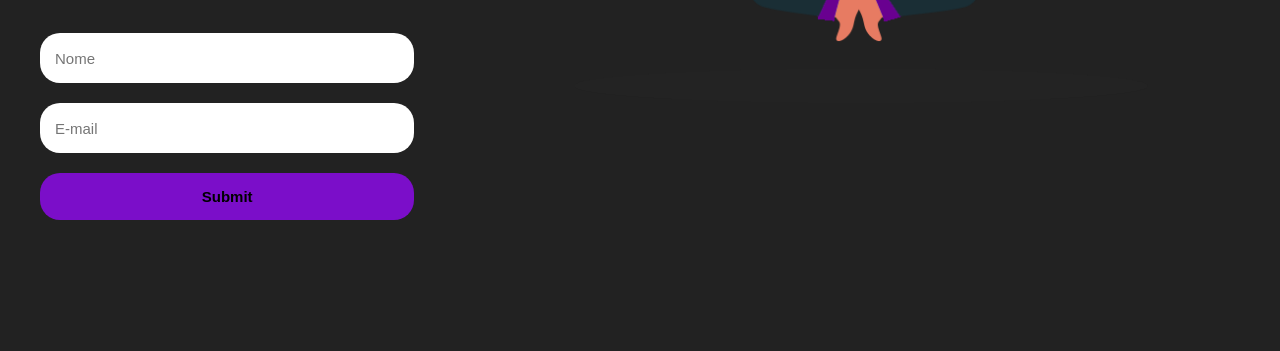
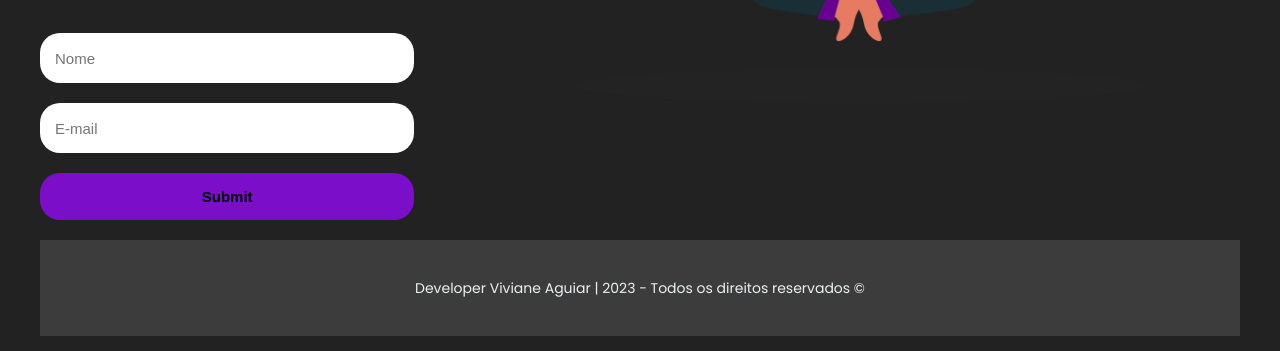
Before and after one commit to vivianezzt/revisao_git, a plain HTML site: page git/lading-page/index.html in a window 1280 px wide. Shown: the part 534-885 px from the top of the page. Before the commit the page ends 800 px from the top, so only its background shows below. Drawn offline with Linux system fonts and the light colour scheme.

Commit message:
Add: imagem_projeto

```diff
--- a/git/lading-page/componentes/styles/main.css
+++ b/git/lading-page/componentes/styles/main.css
@@ -1,6 +1,6 @@
 @import url('https://fonts.googleapis.com/css2?family=Poppins:wght@100;200;300;400;500;600;700&family=Roboto:ital,wght@0,300;0,400;0,500;0,700;0,900;1,100&display=swap');
 
-body{
+body {
     background-color: rgb(34, 34, 34);
     color: white;
     font-family: 'Poppins', sans-serif;
@@ -8,6 +8,7 @@ body{
     margin: 0 auto;
     padding: 15px;
 }
+
 header{
     display: flex;
     flex-direction: row;
@@ -87,3 +88,17 @@ input{
     font-size: 15px;
 
 }
+footer{
+    background-color: rgb(61, 60, 61);
+    display: flex;
+    flex-direction: row;
+    justify-content: center;
+    margin-top: 20px;
+    color: #ecf0f1;
+    padding: 24px 0;
+    width: 100%;
+}
+footer p{
+    font-family: 'Poppins', sans-serif;
+    font-size: 14px;
+}
--- a/git/lading-page/index.html
+++ b/git/lading-page/index.html
@@ -8,6 +8,7 @@
     <title>Lading Pages</title>
 </head>
 <body>
+    <div class="container">
         <header>
             <div id="title">
                 <h1>Marketing</h1>
@@ -39,5 +40,11 @@
                 <img src="./componentes/img/lading-page.png" alt="Mulher Rouxa">
             </article>
         </main>
+    </div>
+
+    <footer class="container">
+        <p>Developer Viviane Aguiar | 2023 - Todos os direitos reservados &copy;</p>
+    </footer>
 </body>
+
 </html>
```
Also changed, not shown: git/lading-page/componentes/img/lading.png, git/lading-page/componentes/lading.png (added). Lines whose indentation alone changed are shown as unchanged.
